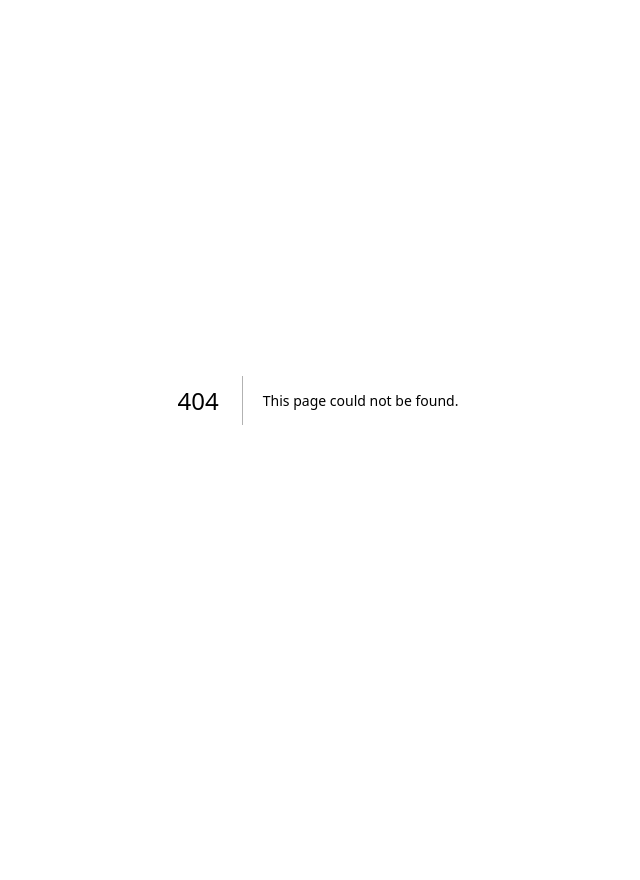
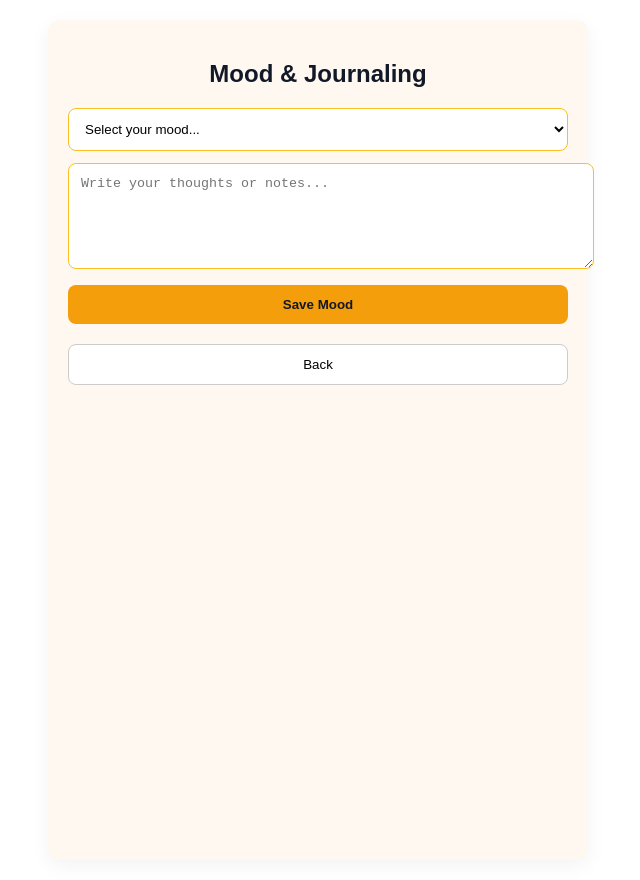
Before and after one commit to Rabbi111-cloud/Mental-Support-App, a Next.js app: page /mood in a window 1280 px wide. Before the commit this address had no page. Shown: the whole page, without its empty margins (322-962 px from the left). Before the commit the page ends 800 px from the top, so only its background shows below. Built offline with nearby package versions, Linux system fonts and the light colour scheme; no server answers.

Commit message:
Create page.js

```diff
--- /dev/null
+++ b/app/mood/page.js
@@ -0,0 +1,129 @@
+"use client"
+
+import { useState } from "react"
+import { auth, db } from "../../lib/firebase"
+import { collection, addDoc, serverTimestamp } from "firebase/firestore"
+import { useRouter } from "next/navigation"
+
+export default function MoodTracker() {
+  const router = useRouter()
+  const [mood, setMood] = useState("")
+  const [journal, setJournal] = useState("")
+  const [status, setStatus] = useState("")
+
+  const saveMood = async () => {
+    if (!mood) {
+      setStatus("Please select your mood first 🌱")
+      return
+    }
+
+    const user = auth.currentUser
+    if (!user) {
+      setStatus("You must be logged in to save your mood")
+      return
+    }
+
+    try {
+      await addDoc(collection(db, "moods"), {
+        userId: user.uid,
+        mood,
+        journal,
+        createdAt: serverTimestamp(),
+      })
+      setStatus("Mood saved successfully 🌸")
+      setMood("")
+      setJournal("")
+    } catch (err) {
+      console.error("Error saving mood:", err)
+      setStatus("Failed to save mood. Please try again ❌")
+    }
+  }
+
+  return (
+    <main style={{
+      maxWidth: 500,
+      margin: "20px auto",
+      padding: 20,
+      borderRadius: 12,
+      backgroundColor: "#fff8f0",
+      boxShadow: "0 6px 20px rgba(0,0,0,0.05)",
+      minHeight: "100vh",
+      color: "#111827"
+    }}>
+      <h2 style={{ textAlign: "center", marginBottom: 20 }}>Mood & Journaling</h2>
+
+      <select
+        value={mood}
+        onChange={(e) => setMood(e.target.value)}
+        style={{
+          width: "100%",
+          padding: 12,
+          borderRadius: 8,
+          border: "1px solid #fbbf24",
+          marginBottom: 12,
+          backgroundColor: "#fff",
+        }}
+      >
+        <option value="">Select your mood...</option>
+        <option value="happy">😊 Happy</option>
+        <option value="sad">😢 Sad</option>
+        <option value="anxious">😟 Anxious</option>
+        <option value="angry">😡 Angry</option>
+        <option value="neutral">😐 Neutral</option>
+      </select>
+
+      <textarea
+        value={journal}
+        onChange={(e) => setJournal(e.target.value)}
+        placeholder="Write your thoughts or notes..."
+        style={{
+          width: "100%",
+          padding: 12,
+          borderRadius: 8,
+          border: "1px solid #fbbf24",
+          minHeight: 80,
+          marginBottom: 12,
+          backgroundColor: "#fff",
+        }}
+      />
+
+      <button
+        onClick={saveMood}
+        style={{
+          width: "100%",
+          padding: 12,
+          borderRadius: 8,
+          border: "none",
+          backgroundColor: "#f59e0b",
+          color: "#111827",
+          fontWeight: "bold",
+          cursor: "pointer",
+          marginBottom: 10
+        }}
+      >
+        Save Mood
+      </button>
+
+      {status && (
+        <p style={{ textAlign: "center", marginTop: 10, color: "#6b21a8" }}>
+          {status}
+        </p>
+      )}
+
+      <button
+        onClick={() => router.back()}
+        style={{
+          width: "100%",
+          padding: 12,
+          borderRadius: 8,
+          border: "1px solid #ccc",
+          backgroundColor: "#fff",
+          marginTop: 10,
+          cursor: "pointer"
+        }}
+      >
+        Back
+      </button>
+    </main>
+  )
+}
```
